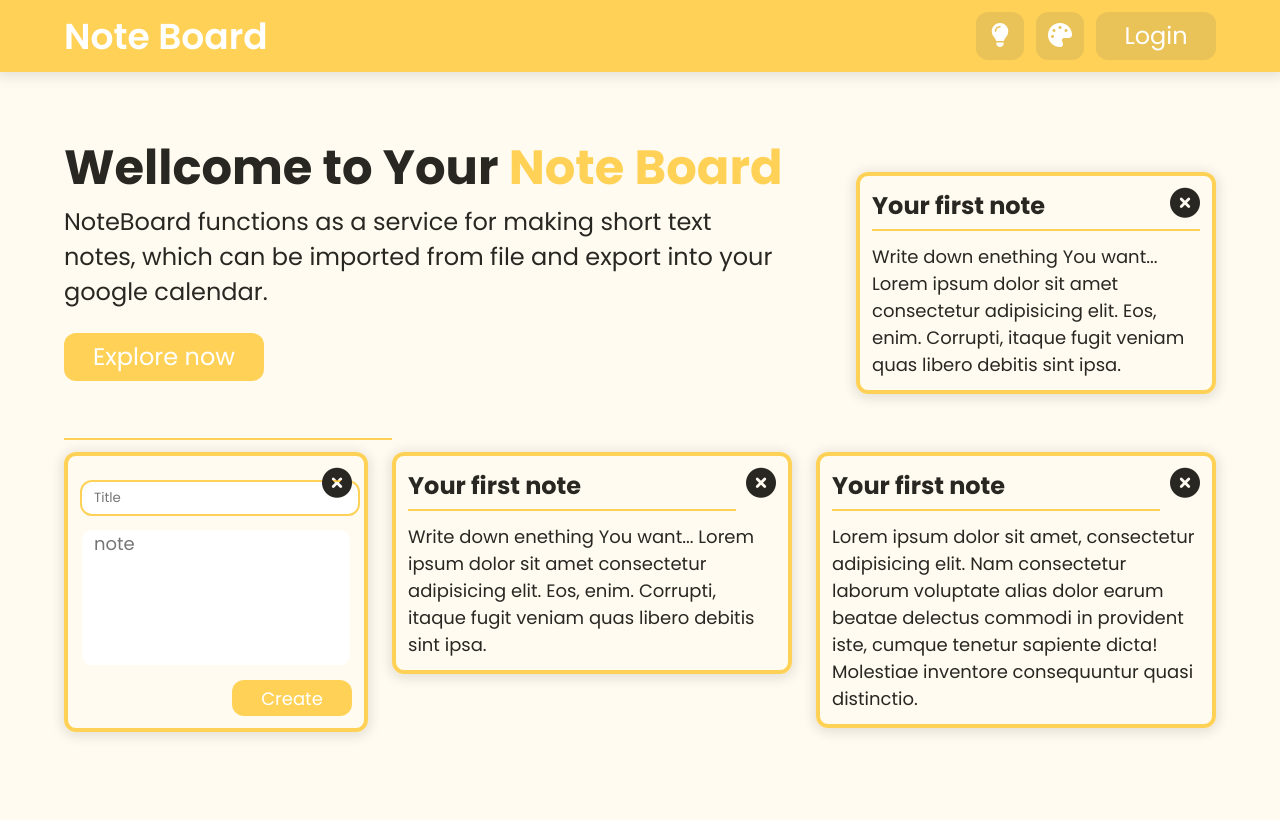
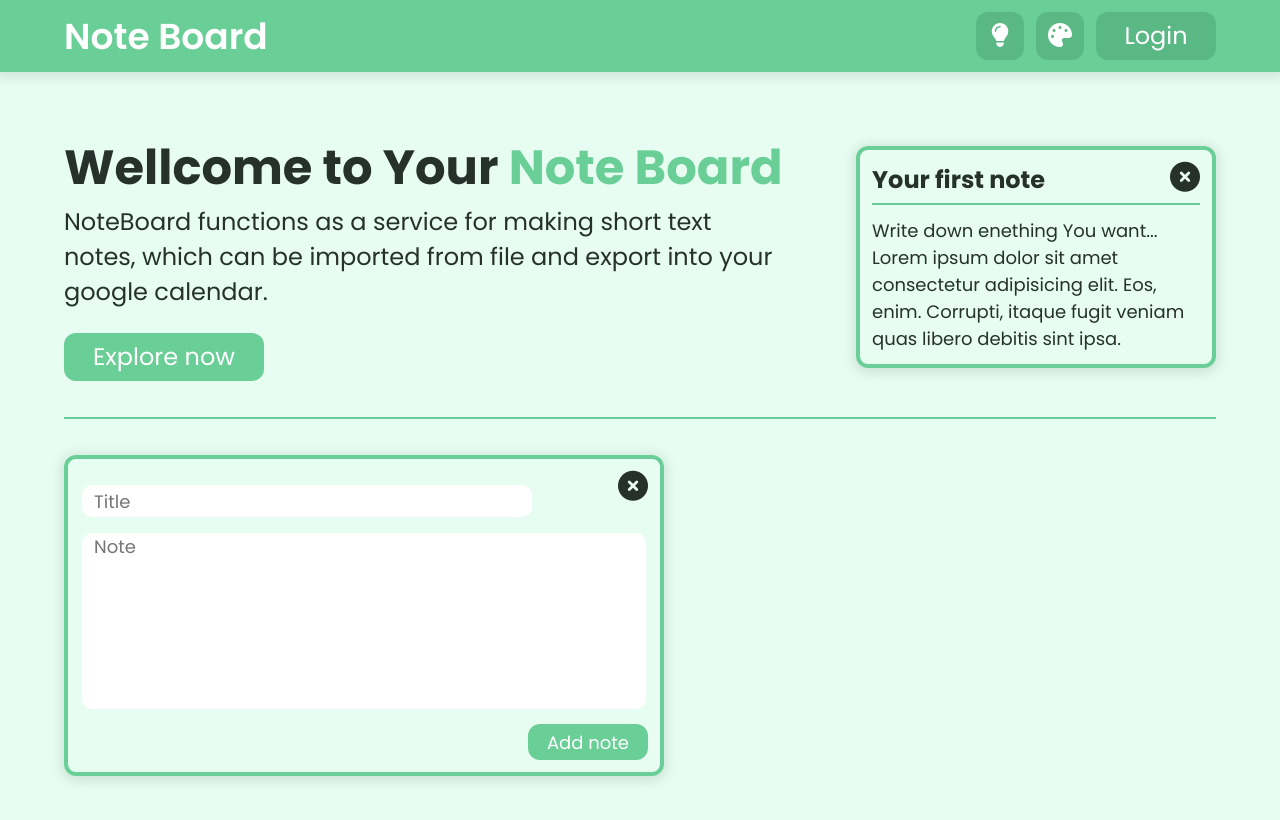
Before and after one commit to PushkarevAR/note-board, a plain HTML site: page index.html in a window 1280 px wide. Drawn offline with Linux system fonts and the light colour scheme.

Commit message:
Notes update
features: add & delete notes
ps need redesign

```diff
--- /dev/null
+++ b/create-note.js
@@ -0,0 +1,25 @@
+let notes = document.querySelector(".notes-wrapper");
+let noteLableInput = document.querySelector("input");
+let noteTextInput = document.querySelector("textarea");
+let createBtn = document.querySelector(".btn-create");
+
+console.log(noteTextInput.value);
+
+createBtn.addEventListener("click", () => {
+  let note = document.createElement("div");
+  note.classList.add("note");
+  note.innerHTML = `<i class="fas fa-times-circle"></i>
+    <h3>${noteLableInput.value}</h3>
+    <p>${noteTextInput.value.replace(/\n\r?/g, "<br />")}</p>`;
+  notes.append(note);
+});
+
+notes.onclick = function (event) {
+  let target = event.target;
+
+  if (target.tagName != "I") return;
+  target.parentNode.style.opacity = 0.5;
+  setTimeout(() => {
+    target.parentNode.remove();
+  }, 80);
+};
--- a/header.css
+++ b/header.css
@@ -10,17 +10,25 @@
 
 :root {
   --white: #fff;
-  --black: #292722;
-  --main: #ffd257;
-  --main-hover: #ffd257cc;
-  --btn: #e9c258;
-  --btn-hover: #e9c25880;
-  --light-bg: #fffbf1;
+  --black: #27312b;
+  --main: #6ace97;
+  --main-hover: #6ace97cc;
+  --btn: #59b884;
+  --btn-hover: #59b88480;
+  --light-bg: #e7fdf1;
 }
 
 body {
   position: relative;
   background-color: var(--light-bg);
+
+  /* Hide scroll */
+  -ms-overflow-style: none; /* IE and Edge */
+  scrollbar-width: none; /* Firefox */
+}
+
+body::-webkit-scrollbar {
+  display: none;
 }
 
 header {
@@ -32,6 +40,10 @@ header {
   background-color: var(--main);
   z-index: 2;
   box-shadow: 0 2px 12px 3px rgba(0, 0, 0, 0.1);
+}
+
+header.hide {
+  top: -72px;
 }
 
 header .header-box {
--- /dev/null
+++ b/hide-header.js
@@ -0,0 +1,45 @@
+(function () {
+  let doc = document.documentElement;
+  let w = window;
+
+  let prevScroll = w.scrollY || doc.scrollTop;
+  let curScroll, direction = 0, prevDirection = 0;
+
+  let header = document.querySelector("header");
+
+  let checkScroll = function () {
+    /*
+     ** Find the direction of scroll
+     ** 0 - initial, 1 - up, 2 - down
+     */
+
+    curScroll = w.scrollY || doc.scrollTop;
+    if (curScroll > prevScroll) {
+      //scrolled up
+      direction = 2;
+    } else if (curScroll < prevScroll) {
+      //scrolled down
+      direction = 1;
+    }
+
+    if (direction !== prevDirection) {
+      toggleHeader(direction, curScroll);
+    }
+
+    prevScroll = curScroll;
+  };
+
+  let toggleHeader = function (direction, curScroll) {
+    if (direction === 2 && curScroll > 72) {
+      //replace 52 with the height of your header in px
+
+      header.classList.add("hide");
+      prevDirection = direction;
+    } else if (direction === 1) {
+      header.classList.remove("hide");
+      prevDirection = direction;
+    }
+  };
+
+  window.addEventListener("scroll", checkScroll);
+})();
--- a/index.html
+++ b/index.html
@@ -17,7 +17,7 @@
   </head>
 
   <body>
-    <header>
+    <header class="">
       <div class="header-box">
         <div class="logo">
           <a href="#">Note Board</a>
@@ -39,11 +39,11 @@
 
                 <div class="btn-box">
                   <button
-                    class="color active blue"
+                    class="color blue"
                     data-colors="#292722 #ffd257 #ffd257cc #e9c258 #e9c25880 #fffbf1"
                   ></button>
                   <button
-                    class="color green"
+                    class="color active green"
                     data-colors="#27312b #6ace97 #6ace97cc #59b884 #59b88480 #e7fdf1"
                   ></button>
                   <button
@@ -62,7 +62,7 @@
       </div>
     </header>
 
-    <main>
+    <main class="main-wrapper">
       <section class="intro">
         <div class="intro-text">
           <h1>Wellcome to Your <span>Note Board</span></h1>
@@ -76,7 +76,7 @@
         </div>
         <div class="intro-note">
           <div class="note">
-            <i class="fas fa-times-circle"></i>
+            <i class="fas fa-times-circle fuck" id="btn-close"></i>
             <h3>Your first note</h3>
             <p>
               Write down enething You want... Lorem ipsum dolor sit amet
@@ -89,42 +89,20 @@
 
       <section class="notes-box">
         <div class="notes-wrapper">
-          <div class="note">
-            <i class="fas fa-times-circle"></i>
+          <div class="note note-input">
+            <i class="fas fa-times-circle fuck" id="btn-close"></i>
             <input type="text" name="note-title" placeholder="Title" />
-            <textarea
-              name="note-text"
-              rows="5"
-              placeholder="note"
-              oninput="auto_grow(this)"
-            ></textarea>
-            <button type="submit">Create</button>
-          </div>
-
-          <div class="note">
-            <i class="fas fa-times-circle"></i>
-            <h3>Your first note</h3>
-            <p>
-              Write down enething You want... Lorem ipsum dolor sit amet
-              consectetur adipisicing elit. Eos, enim. Corrupti, itaque fugit
-              veniam quas libero debitis sint ipsa.
-            </p>
-          </div>
-
-          <div class="note">
-            <i class="fas fa-times-circle"></i>
-            <h3>Your first note</h3>
-            <p>
-              Lorem ipsum dolor sit amet, consectetur adipisicing elit. Nam
-              consectetur laborum voluptate alias dolor earum beatae delectus
-              commodi in provident iste, cumque tenetur sapiente dicta!
-              Molestiae inventore consequuntur quasi distinctio.
-            </p>
+            <textarea name="note-text" placeholder="Note"></textarea>
+            <div class="btn btn-create">
+              <a href="#">Add note</a>
+            </div>
           </div>
         </div>
       </section>
     </main>
 
-    <script src="theme-colors.js"></script>
+    <script src="theme-colors-switcher.js"></script>
+    <script src="hide-header.js"></script>
+    <script src="create-note.js"></script>
   </body>
 </html>
--- a/intro.css
+++ b/intro.css
@@ -9,8 +9,10 @@ main {
 /* ---------------------------- tag main prop ---------------------------- */
 .intro {
   margin-top: 60px;
-  height: 300px;
+  height: auto;
   display: flex;
+  justify-content: space-between;
+  align-items: center;
   position: relative;
 }
 
@@ -32,45 +34,49 @@ main {
   color: var(--black);
 }
 
-.intro .btn {
+.intro .btn.btn-explore{
   margin-top: 24px;
+  width: 200px;
   height: 48px;
-  width: 200px;
   line-height: 48px;
+}
+/* ---------------------------- BTN ---------------------------- */
+.btn {
   text-align: center;
   border-radius: 12px;
   background-color: var(--main);
   cursor: pointer;
 }
 
-.intro .btn a {
+.btn a {
   color: var(--white);
   font-size: 24px;
   text-decoration: none;
 }
 
-.intro .btn:hover {
+.btn:hover {
   background-color: var(--main-hover);
 }
-
 /* ---------------------------- Intro note ---------------------------- */
-.intro .note{
+.intro .note {
+  height: auto;
   width: 360px;
-  height: auto;
-  margin-top: 40px;
-  position: absolute;
-  right: 0;
 }
-
 /* ---------------------------- Dark theme props ---------------------------- */
-.intro.dark .intro-text h1 {
+.main-wrapper.dark .intro-text h1 {
   color: var(--white);
 }
 
-.intro.dark .intro-text span {
+.main-wrapper.dark .intro-text span {
   color: var(--white);
 }
 
-.intro.dark .intro-text p {
+.main-wrapper.dark .intro-text p {
   color: var(--white);
 }
+/* ---------------------------- Media ---------------------------- */
+@media (max-width: 900px) {
+  .intro .note {
+    display: none;
+  }
+}
--- a/note.css
+++ b/note.css
@@ -1,38 +1,44 @@
-main .notes-wrapper{
+/* ---------------------------- wrapper ---------------------------- */
+.notes-wrapper {
   position: relative;
   display: flex;
-  justify-content: space-between;
+  flex-wrap: wrap;
+  justify-content: flex-start;
+  align-items: flex-start;
   gap: 24px;
-
 }
 
 .notes-box::before {
   content: "";
-  margin: 6px 0 12px 0;
+  margin: 36px 0;
   display: block;
-  width: 328px;
+  width: auto;
   height: 2px;
   background: var(--main);
   align-items: center;
 }
-
+/* ---------------------------- Note main ---------------------------- */
 .note {
   position: relative;
-  height: 100%;
-  max-width: 400px;
+  z-index: 1;
+
+  min-width: 120px;
+  max-width: 600px;
+  width: auto;
+  min-height: 120px;
+
+  padding: 12px;
   border-radius: 12px;
   border: 4px solid var(--main);
-  padding: 12px;
   box-shadow: 0 2px 12px 3px rgba(0, 0, 0, 0.1);
-  z-index: 1;
   color: var(--black);
   font-size: 30px;
-
   overflow: hidden;
 }
 
 .note h3 {
   color: var(--black);
+  margin-right: 48px;
   font-size: 24px;
 }
 
@@ -41,77 +47,91 @@ main .notes-wrapper{
   font-size: 18px;
 }
 
+.note p::before {
+  content: "";
+  margin: 6px 0 12px 0;
+  display: block;
+  width: auto;
+  height: 2px;
+  background: var(--main);
+  align-items: center;
+}
+
 .note i {
   color: var(--black);
   right: 12px;
   position: absolute;
+  cursor: pointer;
+}
+/* ---------------------------- Notes input box ---------------------------- */
+.note.note-input {
+  min-width: 360px;
+  width: 600px;
 }
 
-.note input{
+.note .btn.btn-create{
+  float: right;
+  width: 120px;
   height: 36px;
-  width: 280px;
+  line-height: 100%;
+}
+
+.note .btn.btn-create a {
+  font-size: 18px;
+}
+
+.note input {
+  height: 36px;
+  width: 80%;
+
   padding-left: 12px;
   display: block;
   margin: 12px 0;
+  font-size: 18px;
   outline: none;
   border-radius: 12px;
-  border: 2px solid var(--main);
+  border: 2px solid var(--light-bg);
   background-color: var(--white);
 }
 
-.note textarea{
+.note textarea {
   width: 100%;
   resize: none;
   overflow: hidden;
 
-  min-height: 100px;
-  max-height: 360px;
+  height: 180px;
 
   outline: none;
   padding-left: 12px;
   font-size: 18px;
   border-radius: 12px;
   border: 2px solid var(--light-bg);
+
+  word-wrap: break-word;
 }
-
-.note p::before {
-  content: "";
-  margin: 6px 0 12px 0;
-  display: block;
-  width: 328px;
-  height: 2px;
-  background: var(--main);
-  align-items: center;
-}
-
-.note button{
-  float: right;
-
-  height: 36px;
-  width: 120px;
-
-  line-height: 38px;
-  font-size: 18px;
-  color: var(--white);
-  background-color: var(--main);
-  border-radius: 12px;
-  outline: none;
-  border: none;
-}
-
 /* ---------------------------- Dark theme props ---------------------------- */
-.intro.dark .note h3 {
+.main-wrapper.dark .note h3 {
   color: var(--white);
   font-size: 24px;
 }
 
-.intro.dark .note p {
+.main-wrapper.dark .note p {
   color: var(--white);
   font-size: 18px;
 }
 
-.intro.dark .note i {
+.main-wrapper.dark .note i {
   color: var(--white);
   right: 12px;
   position: absolute;
 }
+
+.main-wrapper.dark .note input {
+  color: var(--white);
+  background-color: var(--main-hover);
+}
+
+.main-wrapper.dark .note textarea {
+  color: var(--white);
+  background-color: var(--main-hover);
+}
--- a/theme-colors.js
+++ b/theme-colors-switcher.js
@@ -7,6 +7,18 @@ colorSwitcherIcon.addEventListener("click", () => {
 
 let btns = document.querySelectorAll(".color");
 let root = document.querySelector(":root");
+
+let darkTheme = [
+  "#181818",
+  "#222222",
+  "#222222cc",
+  "#1a1a1a",
+  "#1a1a1a80",
+  "#2e2e2e",
+];
+
+let themeSwitcherIcon = document.querySelector(".theme-switcher-icon");
+let mainWrapper = document.querySelector(".main-wrapper");
 
 for (let btn of btns) {
   btn.addEventListener("click", (e) => {
@@ -29,25 +41,13 @@ for (let btn of btns) {
     root.style.setProperty("--light-bg", color[5]);
 
     themeSwitcherIcon.classList.remove("dark");
-    intro.classList.remove("dark");
+    mainWrapper.classList.remove("dark");
   });
 }
 
-let darkTheme = [
-  "#181818",
-  "#222222",
-  "#222222cc",
-  "#1a1a1a",
-  "#1a1a1a80",
-  "#2e2e2e",
-];
-
-let themeSwitcherIcon = document.querySelector(".theme-switcher-icon");
-let intro = document.querySelector(".intro");
-
 themeSwitcherIcon.addEventListener("click", () => {
   themeSwitcherIcon.classList.toggle("dark");
-  intro.classList.toggle("dark");
+  mainWrapper.classList.toggle("dark");
 
   if (document.querySelector(".dark")) {
     root.style.setProperty("--black", darkTheme[0]);
@@ -58,13 +58,7 @@ themeSwitcherIcon.addEventListener("click", () => {
     root.style.setProperty("--light-bg", darkTheme[5]);
   } else {
     themeSwitcherIcon.classList.remove("dark");
-    intro.classList.remove("dark");
+    mainWrapper.classList.remove("dark");
     document.querySelector(".color.purple").click();
   }
 });
-
-
-function auto_grow(element) {
-  element.style.height = "24px";
-  element.style.height = (element.scrollHeight)+"px";
-}
```
